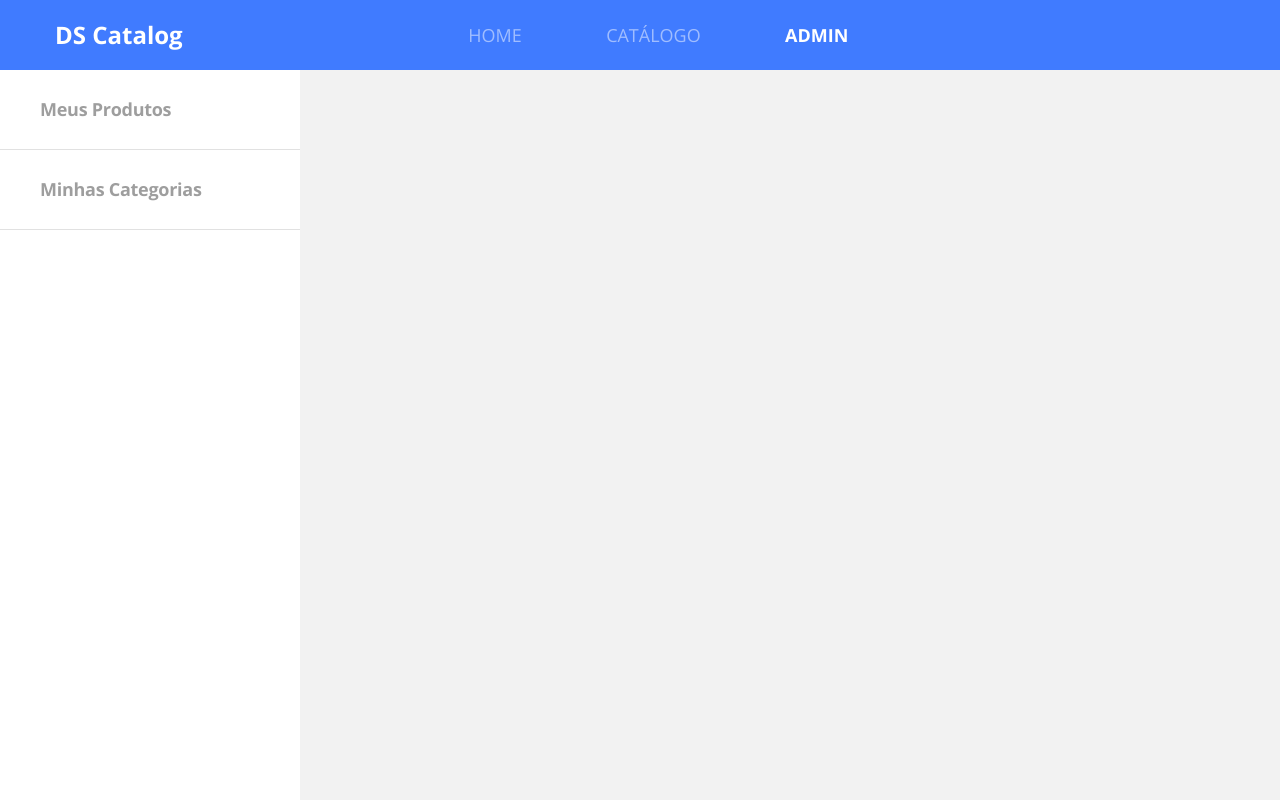
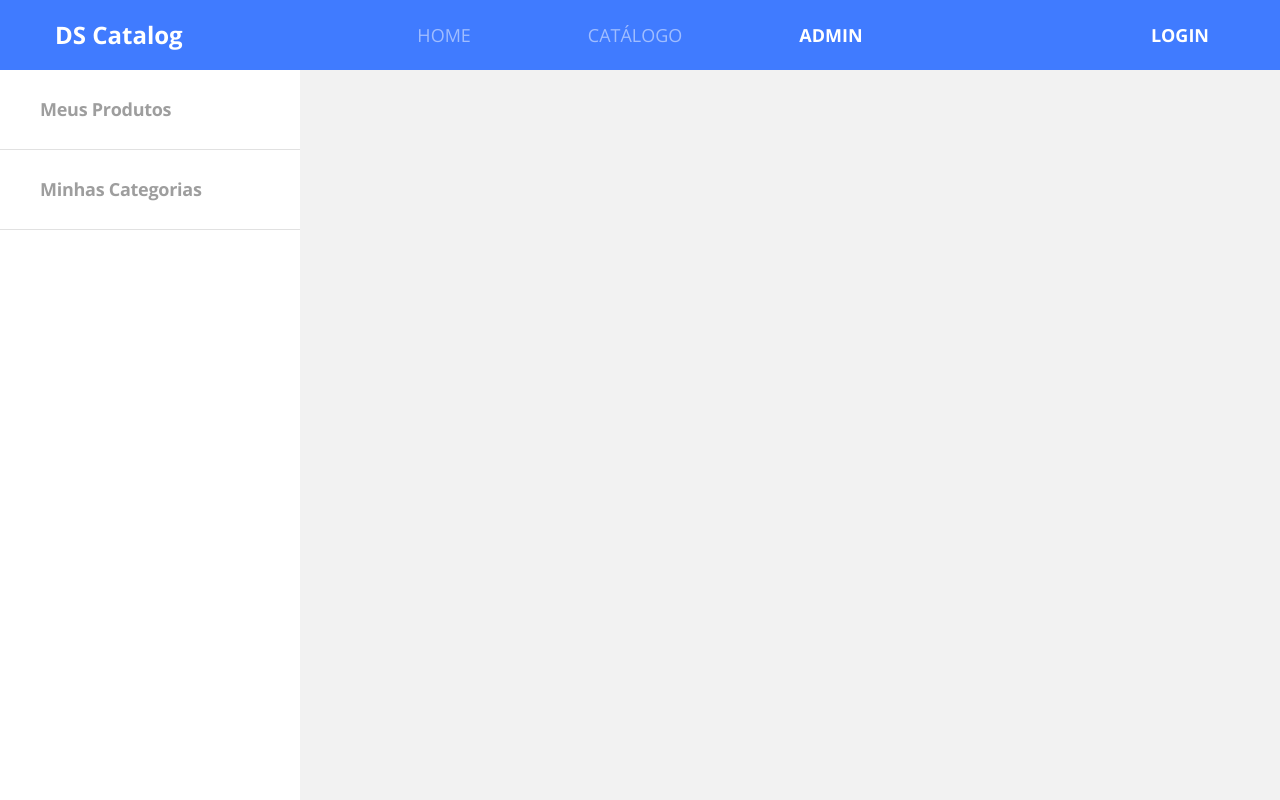
Before and after one commit to moisesguilherme/dscatalog-bootcamp-devsuperior, a React (Create React App) app in the folder front-web/: page /admin/auth/login in a window 1280 px wide. Built offline with nearby package versions, Linux system fonts and the light colour scheme.

Commit message:
Finish login/logout layout

```diff
--- a/front-web/src/core/components/Navbar/index.tsx
+++ b/front-web/src/core/components/Navbar/index.tsx
@@ -1,6 +1,6 @@
 import React, { useEffect, useState } from 'react';
 import { Link, NavLink, useLocation } from 'react-router-dom';
-import { getAccessTokenDecoded } from 'core/utils/auth';
+import { getAccessTokenDecoded, logout } from 'core/utils/auth';
 
 import './styles.scss';
 
@@ -10,40 +10,62 @@
     const location = useLocation();
 
     useEffect(() => {
-      const currentUserData = getAccessTokenDecoded();
-      setCurrentUser(currentUserData.user_name);
+        const currentUserData = getAccessTokenDecoded();
+        setCurrentUser(currentUserData.user_name);
     }, [location]);
 
-    //vai ter o logout
+
+    const handleLogout = (event: React.MouseEvent<HTMLAnchorElement, MouseEvent>) => {
+        event.preventDefault();
+        logout();
+    }
 
 
     return (
 
         <nav className="row bg-primary main-nav">
-            <div className="col-2">
+            <div className="col-3">
                 <Link to="/" className="nav-logo-text">
                     <h4>DS Catalog</h4>
                 </Link>
             </div>
-            <div className="col-6 offset-2">
+            <div className="col-6">
                 <ul className="main-menu">
                     <li>
-                        <NavLink to="/" exact>
+                        <NavLink to="/" exact className="nav-link">
                             HOME
                         </NavLink>
                     </li>
                     <li>
-                        <NavLink to="/products">
+                        <NavLink to="/products" className="nav-link">
                             CATÁLOGO
                         </NavLink>
                     </li>
                     <li>
-                        <NavLink to="/admin">
+                        <NavLink to="/admin" className="nav-link">
                             ADMIN
                         </NavLink>
                     </li>
                 </ul>
             </div>
+            <div className="col-3 text-right">
+                {currentUser && (
+                    <>
+                        {currentUser}
+                        <a href="#logout"
+                           className="nav-link active d-inline"
+                           onClick={handleLogout}
+                           >
+                            LOGOUT
+                        </a>
+                    </>
+                )}
+                {!currentUser && (
+                    <Link to="/auth/login" className="nav-link active">
+                        LOGIN
+                    </Link>
+                )}
+            </div>
         </nav>
     )
 }
--- a/front-web/src/core/components/Navbar/styles.scss
+++ b/front-web/src/core/components/Navbar/styles.scss
@@ -3,6 +3,7 @@
     color: #FFF;
     align-items: center;
     padding-left: 40px;
+    padding-right: 40px;
     margin-left: 0;
     margin-right: 0;
 }
@@ -13,11 +14,18 @@
 
 .main-menu {
     display: flex;
+    justify-content: center;
+
+    li:nth-child(2) {
+        margin-left: 85px;
+        margin-right: 85px;
+    }
+
+}
+
+
+.nav-link {
     font-size: 18px;
-    width: 380px;
-    justify-content: space-between;
-
-    a {
     font-style: normal;
     color: rgba(255, 255,255, 0.5);
 
@@ -30,4 +38,3 @@
         color:  #FFF;
     }
  }
-}
--- a/front-web/src/core/utils/auth.ts
+++ b/front-web/src/core/utils/auth.ts
@@ -1,4 +1,6 @@
 import jwtDecode from 'jwt-decode';
+import history from './history';
+
 export const CLIENT_ID = 'dscatalog';
 export const CLIENT_SECRET = 'dscatalog123';
 
@@ -68,3 +70,8 @@
 
     return routeRoles.some(role => authorities?.includes(role));
 }
+
+export const logout = () => {
+    localStorage.removeItem('authData');
+    history.replace('/auth/login');
+}
--- a/front-web/src/core/utils/request.ts
+++ b/front-web/src/core/utils/request.ts
@@ -1,7 +1,6 @@
 import axios, { Method } from 'axios';
 import qs from 'qs';
-import { CLIENT_ID, CLIENT_SECRET, getSessionData } from './auth';
-import history from './history';
+import { CLIENT_ID, CLIENT_SECRET, getSessionData, logout } from './auth';
 
 type RequestParams = {
     method?: Method;
@@ -23,7 +22,7 @@
   }, function (error) {
 
     if(error.response.status === 401){
-       history.push('/auth/login');
+       logout();
     }
     return Promise.reject(error);
   });
--- a/front-web/src/pages/Auth/components/Login/index.tsx
+++ b/front-web/src/pages/Auth/components/Login/index.tsx
@@ -78,7 +78,7 @@
                     )}
                 </div>
 
-                <Link to="/admin/auth/recover" className="login-link-recover">
+                <Link to="/auth/recover" className="login-link-recover">
                     Esqueci a senha?
                 </Link>
                 <div className="login-submit">
@@ -88,7 +88,7 @@
                     <span className="not-registered">
                         Não tem Cadastro?
                     </span>
-                    <Link to="/admin/auth/register" className="login-link-register">
+                    <Link to="/auth/register" className="login-link-register">
                         CADASTRAR
                     </Link>
                 </div>
```
Lines whose indentation alone changed are shown as unchanged.
